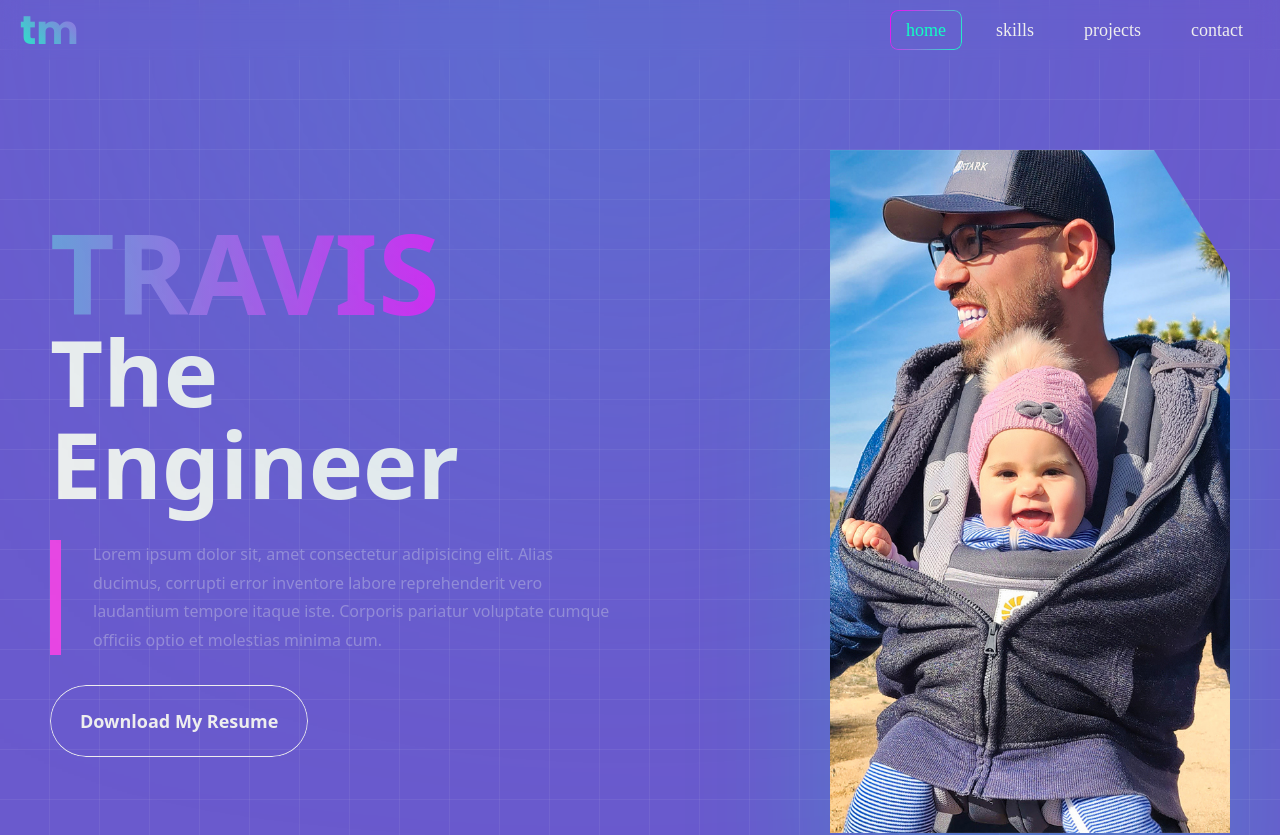
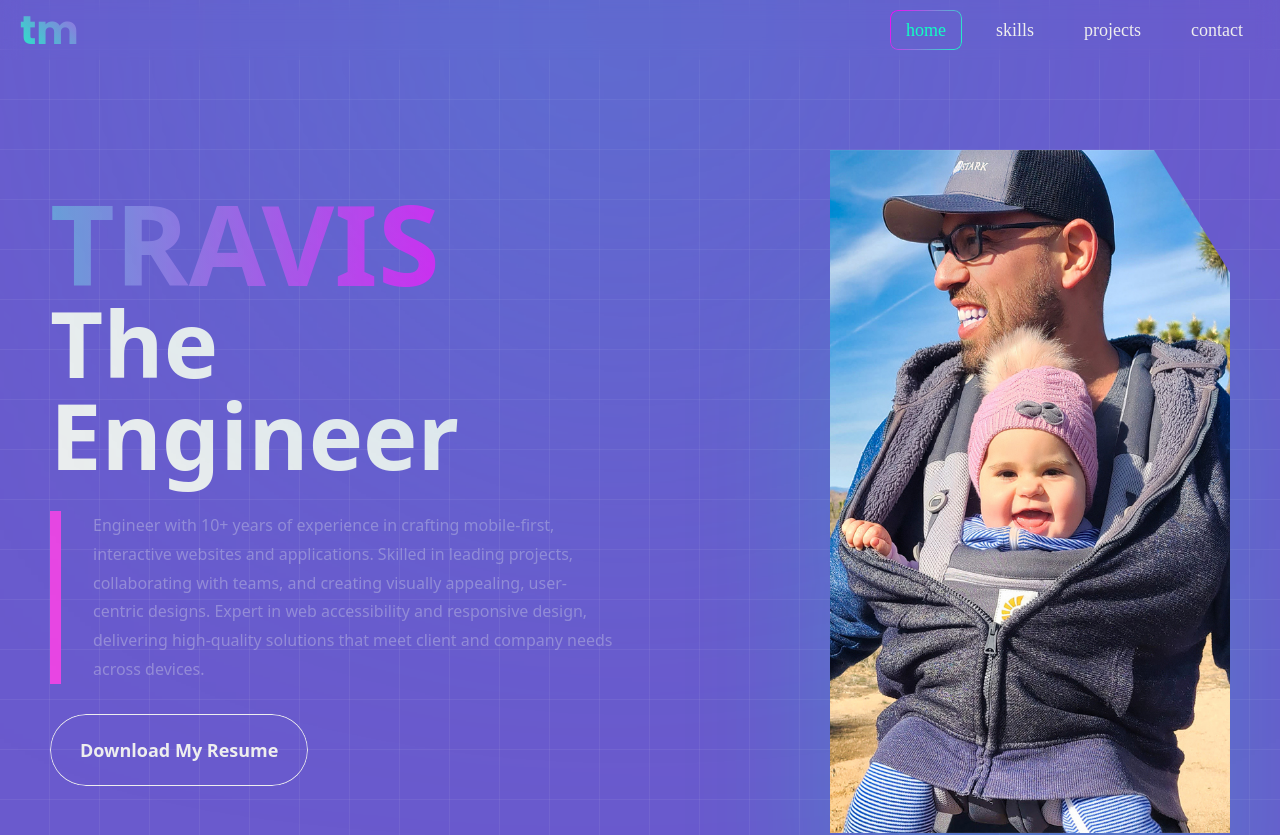
Before and after one commit to TheTravisM/React-Portfolio-App, a React (Vite) app: page / in a window 1280 px wide. Shown: the top 835 px of the page. Built offline with nearby package versions, Linux system fonts and the light colour scheme; a web font is replaced by a local one.

Commit message:
Add Description Update

```diff
--- a/src/components/Home/Home.jsx
+++ b/src/components/Home/Home.jsx
@@ -1,10 +1,10 @@
 import React, { useRef, useState, useEffect } from 'react';
 import { useSearchParams } from 'react-router-dom';
 import './home.scss';
-import frontEndResume from '../../assets/docs/Engineer_Travis_M_Resume.pdf';
-import reactResume from '../../assets/docs/React-Travis-Mikolay-Resume.pdf';
-import uxResume from '../../assets/docs/UX_UI_Travis_M_Resume.pdf';
-import engineerResume from '../../assets/docs/Engineer_Travis_M_Resume.pdf';
+import frontEndResume from '../../assets/docs/Engineer_Travis_Mikolay_Resume.pdf';
+import reactResume from '../../assets/docs/React_Travis_Mikolay_Resume.pdf';
+import uxResume from '../../assets/docs/UX_UI_Travis_Mikolay_Resume.pdf';
+import engineerResume from '../../assets/docs/Engineer_Travis_Mikolay_Resume.pdf';
 import ProfileImg from '../../assets/images/ProfilePic.jpg';
 import CustomHook from '../CustomHook';
 
@@ -15,30 +15,41 @@ const Home = () => {
   const [searchParams] = useSearchParams();
   const [resumeUrl, setResumeUrl] = useState(engineerResume);
   const [jobTitle, setJobTitle] = useState('Engineer');
+  const [description, setDescription] = useState('setDescription');
 
   useEffect(() => {
     const title = searchParams.get('x');
 
     switch (title) {
-      case 'f':
+      case "f":
         setResumeUrl(frontEndResume);
-        setJobTitle('Front End Engineer');
+        setJobTitle("Front End Engineer");
+        setDescription("Front-End Engineer with 10+ years of experience in developing responsive, mobile-first websites and applications. Proficient in HTML, CSS, JavaScript, and modern frameworks, creating intuitive, user-centric interfaces. Skilled in collaborating with cross-functional teams, optimizing performance, and ensuring web accessibility, consistently delivering high-quality solutions that enhance user experiences and meet business goals.");
         break;
-      case 'r':
+      case "r":
         setResumeUrl(reactResume);
-        setJobTitle('React Engineer');
+        setJobTitle("React Engineer");
+        setDescription("React Engineer with 10+ years of experience in front-end development, focused on creating interactive, mobile-first websites and applications. Expert in React, JavaScript, and modern front-end tools, delivering seamless, user-friendly interfaces. Skilled in integrating with backend systems and adhering to web accessibility standards, consistently providing high-quality, performant solutions.");
         break;
-      case 'x':
+      case "x":
         setResumeUrl(uxResume);
-        setJobTitle('UX/UI Engineer');
+        setJobTitle("UX/UI Engineer");
+        setDescription(
+          "UI/UX Engineer with 10+ years of experience in crafting mobile-first, interactive websites and applications. Skilled in leading projects, collaborating with teams, and creating visually appealing, user-centric designs. Expert in web accessibility and responsive design, delivering high-quality solutions that meet client and company needs across devices."
+        );
         break;
-      case 'e':
+      case "e":
         setResumeUrl(engineerResume);
-        setJobTitle('The Engineer');
+        setJobTitle("The Engineer");
+        setDescription(
+          "Engineer with 10+ years of experience in crafting mobile-first, interactive websites and applications. Skilled in leading projects, collaborating with teams, and creating visually appealing, user-centric designs. Expert in web accessibility and responsive design, delivering high-quality solutions that meet client and company needs across devices."
+        );
         break;
       default:
         setResumeUrl(engineerResume);
-        setJobTitle('The Engineer');
+        setJobTitle("The Engineer");
+        setDescription("Engineer with 10+ years of experience in crafting mobile-first, interactive websites and applications. Skilled in leading projects, collaborating with teams, and creating visually appealing, user-centric designs. Expert in web accessibility and responsive design, delivering high-quality solutions that meet client and company needs across devices.");
+        break;
     }
   }, [searchParams]);
 
@@ -51,7 +62,7 @@ const Home = () => {
           <br/>{jobTitle}
         </div>
         <div className="des">
-          Lorem ipsum dolor sit, amet consectetur adipisicing elit. Alias ducimus, corrupti error inventore labore reprehenderit vero laudantium tempore itaque iste. Corporis pariatur voluptate cumque officiis optio et molestias minima cum.
+          {description}
         </div>
         <a className="btn-download" href={resumeUrl} target="_blank" rel="noopener noreferrer">
           Download My Resume
```
